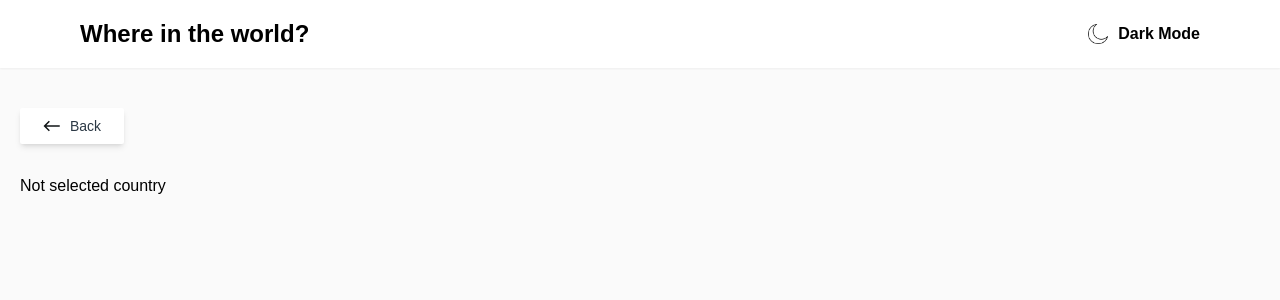
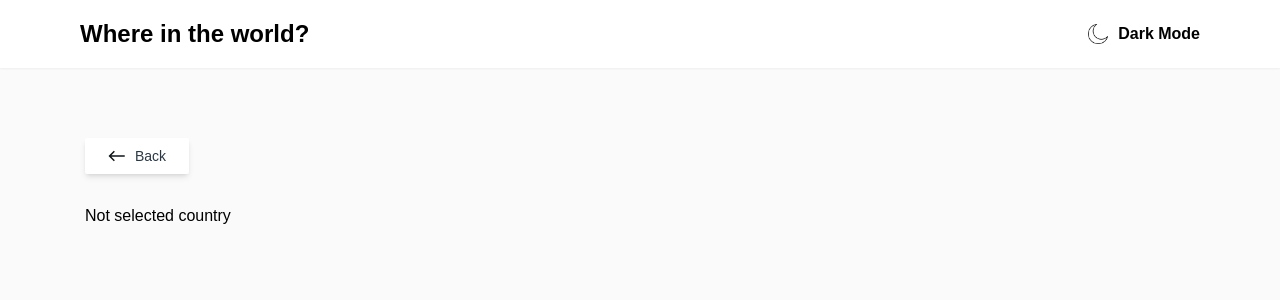
Before and after one commit to achiewe/rest-countries-api-with-color-theme-switcher, a React (Vite) app: page /Detail in a window 1280 px wide. Shown: the top 300 px of the page. Built offline with nearby package versions, Linux system fonts and the light colour scheme.

Commit message:
add te flex-wrap to not miss out the content

```diff
--- a/src/components/Detail/CountryInfo.tsx
+++ b/src/components/Detail/CountryInfo.tsx
@@ -10,7 +10,7 @@ export default function CountryInfo() {
       <img
         src={selectedCountry?.flag}
         alt="country flag"
-        className="rounded-[5px]"
+        className="rounded-[5px] w-[500px]"
       />
       <div className="w-full flex flex-col gap-[30px] items-start justify-start">
         <div className="flex flex-col gap-[30px] items-start justify-start">
@@ -152,7 +152,7 @@ export default function CountryInfo() {
           >
             Border Countries:
           </h3>
-          <div className="w-full flex flex-row items-center justify-start gap-[5px]">
+          <div className="w-full flex flex-row flex-wrap items-center justify-start gap-[5px]">
             {selectedCountry?.borders === undefined ? (
               <h3
                 className={`text-[16px] font-light leading-[16.37px] ${
--- a/src/components/Header.tsx
+++ b/src/components/Header.tsx
@@ -9,7 +9,7 @@ export default function Header() {
     <div
       className={`w-full flex flex-row items-center justify-between ${
         darkMode ? "bg-[#2B3844]" : "bg-[#ffffff]"
-      } px-[16px] py-[30px] shadow-sm mb-[30px] md:px-[80px] md:py-[24px] md:mb-[40px]`}
+      } px-[16px] py-[30px] shadow-sm mb-[30px] md:px-[80px] md:py-[24px] md:mb-[40px] lg:mb-[70px]`}
     >
       <h1
         className={`font-extrabold text-[14px] leading-[20px] md:text-[20px] lg:text-[24px] ${
--- a/src/pages/Detail.tsx
+++ b/src/pages/Detail.tsx
@@ -3,9 +3,11 @@ import CountryInfo from "../components/Detail/CountryInfo";
 
 export default function Detail() {
   return (
-    <div className="w-full flex flex-col gap-[30px] px-[20px] items-start justify-start">
-      <BackButton />
-      <CountryInfo />
+    <div className="w-full flex flex-col justify-center px-[20px] items-center xl:px-0">
+      <div className="w-full flex flex-col gap-[30px] items-start justify-start max-w-[1110px]">
+        <BackButton />
+        <CountryInfo />
+      </div>
     </div>
   );
 }
```
